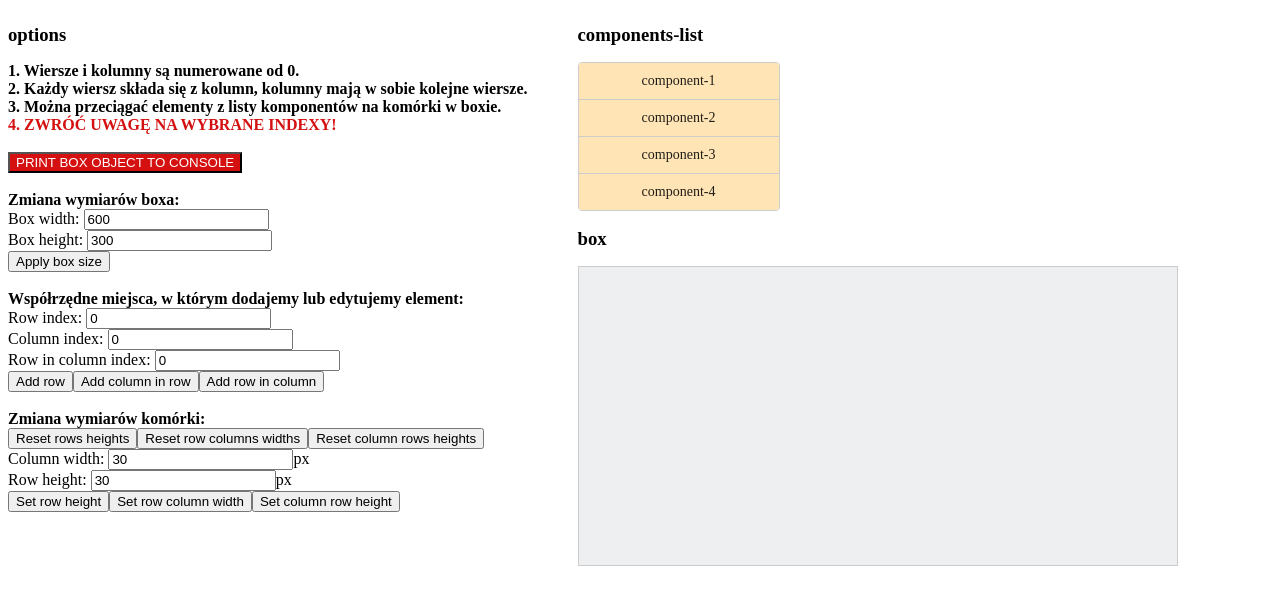
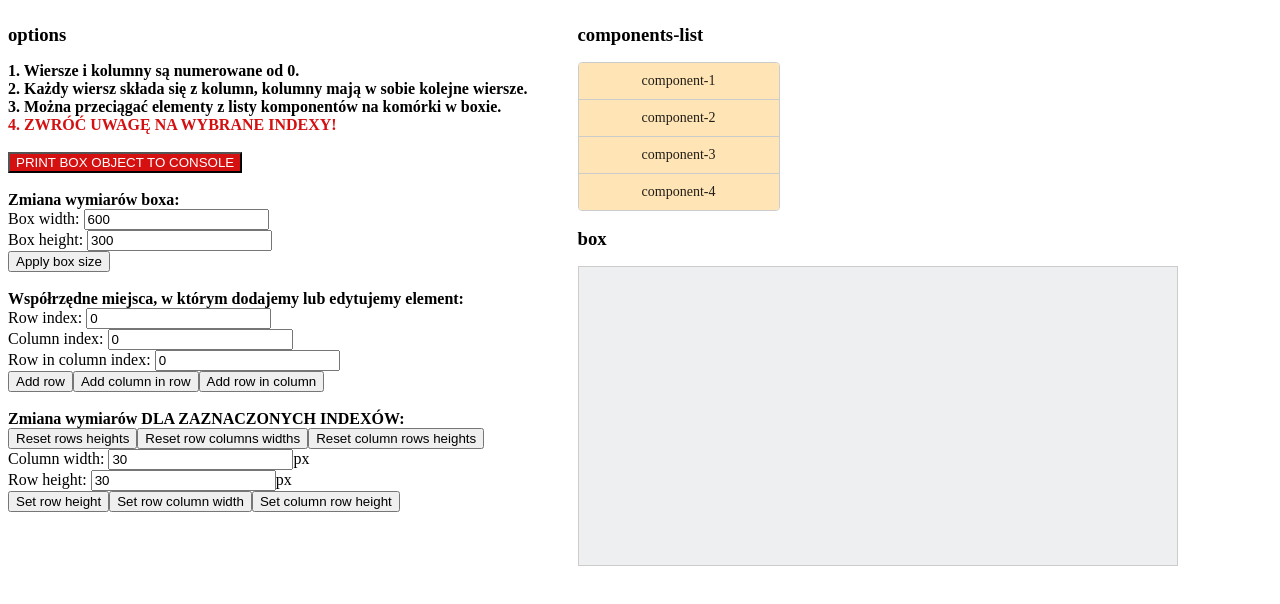
Before and after one commit to danielChrzanowski/DragDropPOC, an Angular app: page / in a window 1280 px wide. Shown: the top 604 px of the page. Built offline with nearby package versions, Linux system fonts and the light colour scheme.

Commit message:
cleaning

```diff
--- a/src/app/app.component.html
+++ b/src/app/app.component.html
@@ -32,7 +32,7 @@
     </button>
     <br/><br/>
 
-    <b>Zmiana wymiarów komórki:</b><br/>
+    <b>Zmiana wymiarów DLA ZAZNACZONYCH INDEXÓW:</b><br/>
     <button (click)="resetRowsHeights()">Reset rows heights</button>
     <button (click)="resetRowColumnsWidths(Number(rowIndex.value))">Reset row columns widths</button>
     <button (click)="resetColumnRowsHeights(Number(rowIndex.value), Number(columnIndex.value))">
```
